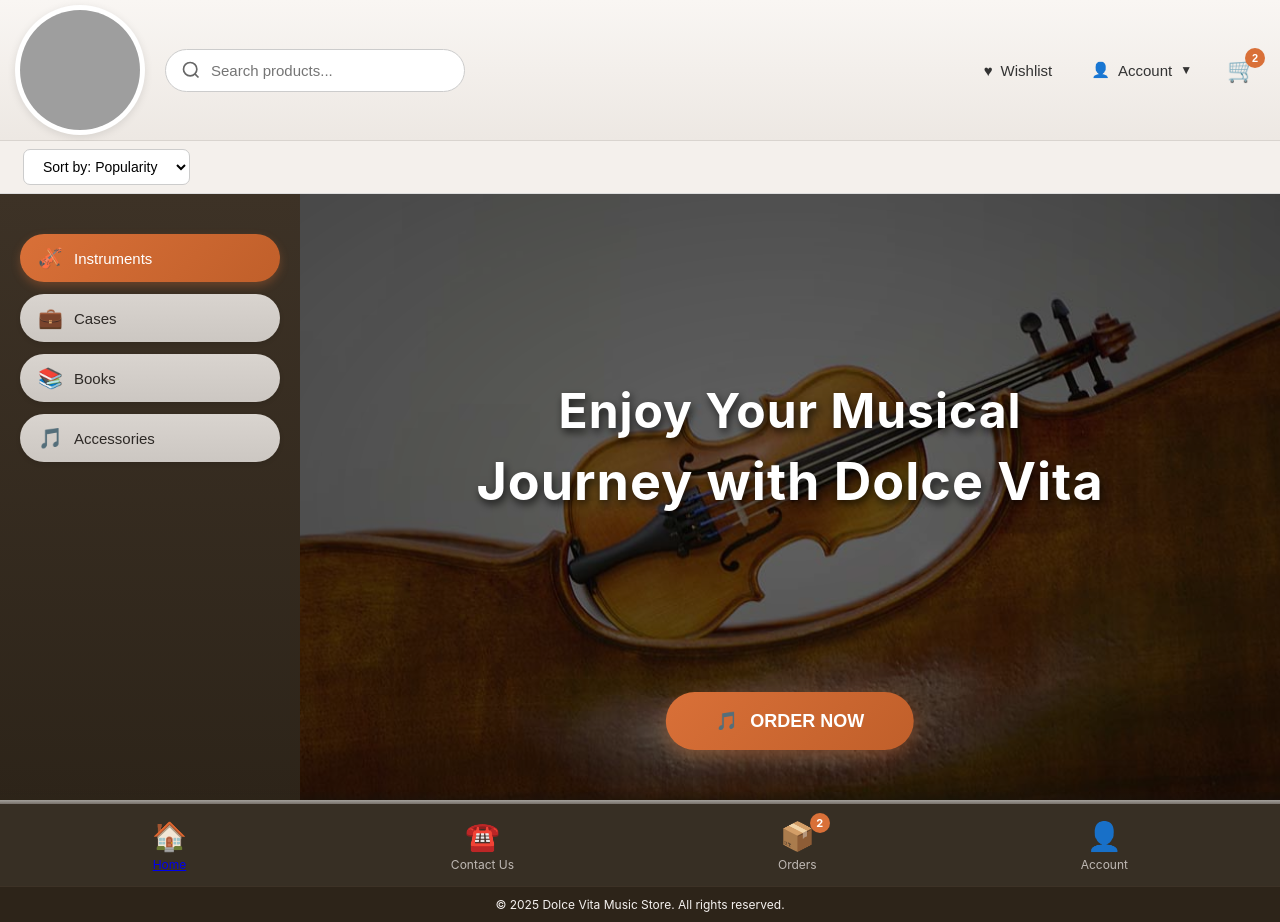
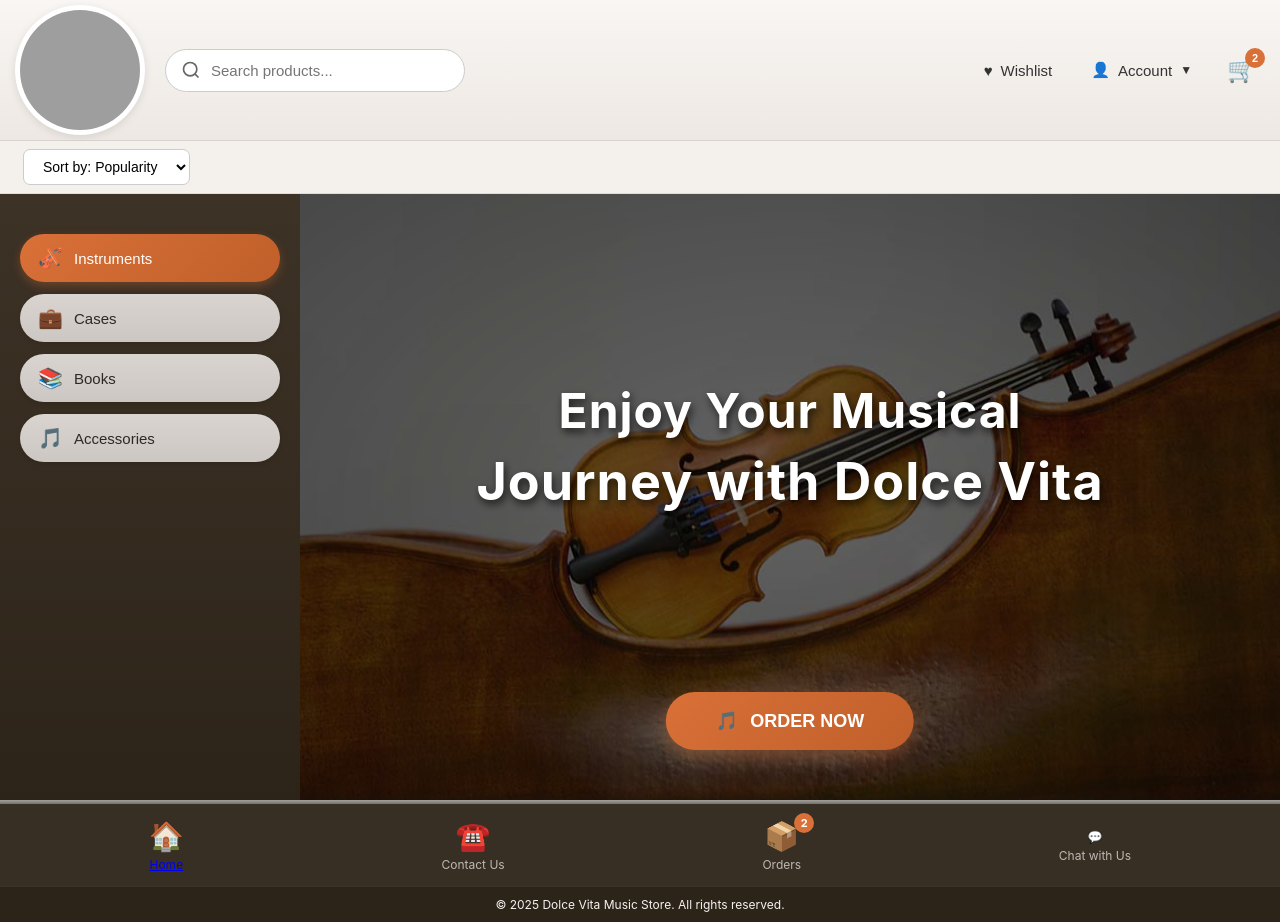
Before and after one commit to giftmuwele/Violin-Store-dolce_vita, a website: page Front-end/index.html in a window 1280 px wide. Drawn offline with Linux system fonts and the light colour scheme; grey boxes are pictures that could not be loaded.

Commit message:
Whatapp chat button added

```diff
--- a/Front-end/index.html
+++ b/Front-end/index.html
@@ -83,10 +83,12 @@
         <span>Orders</span>
         <span class="badge">2</span>
       </div>
-      <div class="nav-item">
-        <span class="nav-icon">👤</span>
-        <span>Account</span>
-      </div>
+      <a href="https://wa.me/260972724694" target="_blank" style="text-decoration: none;">
+        <div class="nav-item whatsapp-btn">
+          <span class="whatsapp-icon">💬</span>
+          <span>Chat with Us</span>
+        </div>
+      </a>
     </footer>
 
     <div class="copyright">
```
